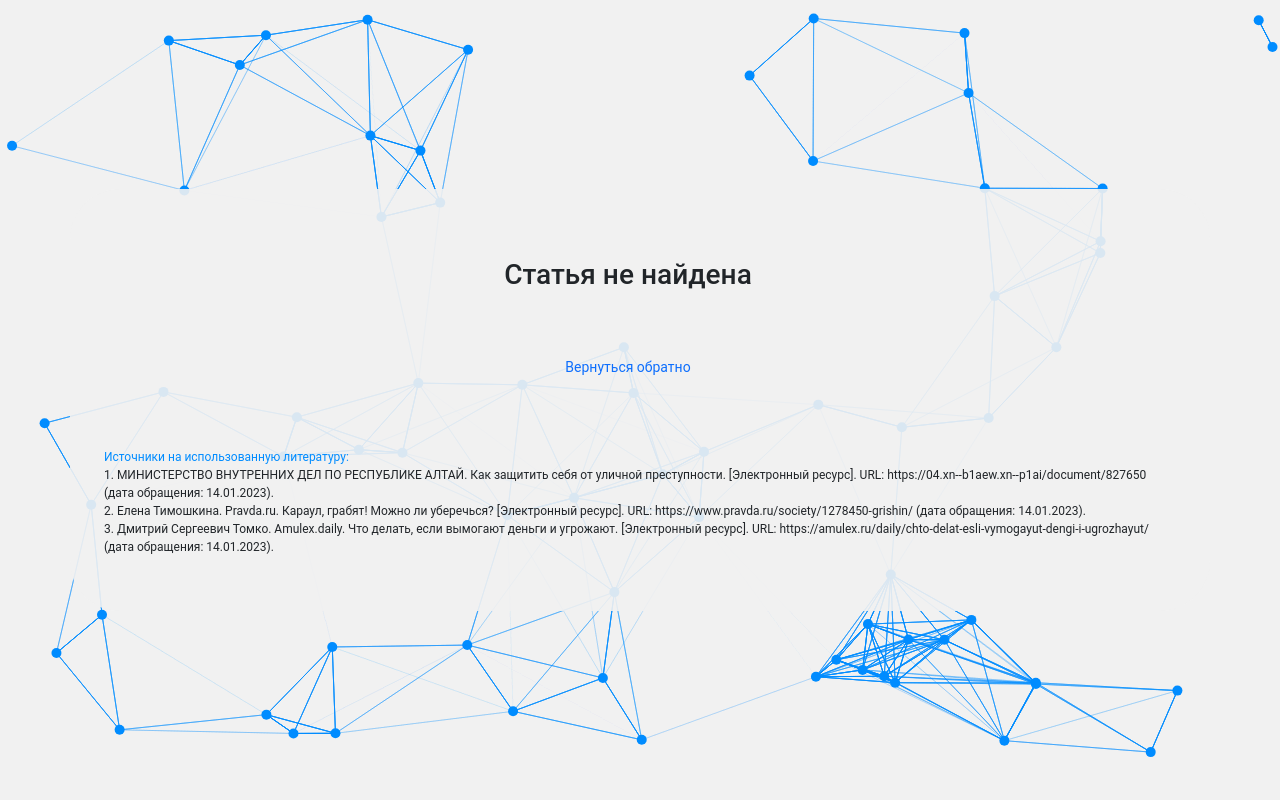
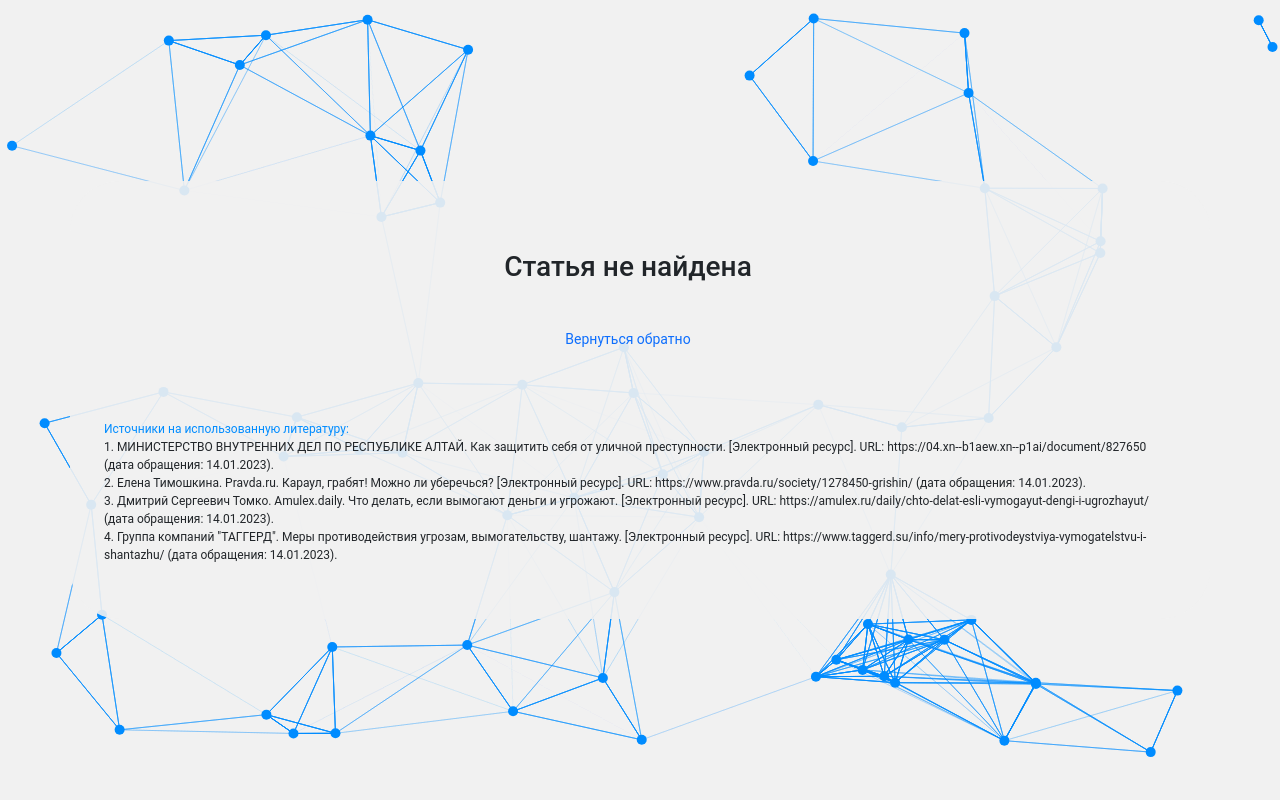
Before and after one commit to scharkoff/our-safety, a PHP site: page /assets/php/pages/article_recommends.php in a window 1280 px wide. Run offline with PHP 8.4, Linux system fonts and the light colour scheme; data that the repository does not hold is empty; some web fonts are replaced.

Commit message:
Articles text review
-- Review articles text in articles.php

```diff
--- a/assets/php/components/literature.php
+++ b/assets/php/components/literature.php
@@ -6,15 +6,23 @@
                 <ul class="literature__list">
                     <li class="literature__list-item">1. МИНИСТЕРСТВО ВНУТРЕННИХ ДЕЛ
                         ПО РЕСПУБЛИКЕ АЛТАЙ. Как защитить себя от уличной преступности. [Электронный ресурс]. URL:
-                        https://04.xn--b1aew.xn--p1ai/document/827650 (дата обращения: 14.01.2023). </li>
+                        https://04.xn--b1aew.xn--p1ai/document/827650 (дата обращения: 14.01.2023).
+                    </li>
                     <li class="literature__list-item">2. Елена Тимошкина. Pravda.ru. Караул, грабят! Можно ли
                         уберечься? [Электронный ресурс]. URL:
-                        https://www.pravda.ru/society/1278450-grishin/ (дата обращения: 14.01.2023).</li>
+                        https://www.pravda.ru/society/1278450-grishin/ (дата обращения: 14.01.2023).
+                    </li>
                     <li class="literature__list-item">3. Дмитрий Сергеевич Томко. Amulex.daily. Что делать, если
                         вымогают
                         деньги и угрожают. [Электронный ресурс]. URL:
                         https://amulex.ru/daily/chto-delat-esli-vymogayut-dengi-i-ugrozhayut/ (дата обращения:
-                        14.01.2023).</li>
+                        14.01.2023).
+                    </li>
+                    <li class="literature__list-item">4. Группа компаний "ТАГГЕРД". Меры противодействия угрозам,
+                        вымогательству, шантажу. [Электронный ресурс]. URL:
+                        https://www.taggerd.su/info/mery-protivodeystviya-vymogatelstvu-i-shantazhu/ (дата обращения:
+                        14.01.2023).
+                    </li>
                 </ul>
             </div>
         </div>
--- a/assets/php/utils/articles.php
+++ b/assets/php/utils/articles.php
@@ -78,24 +78,22 @@ $articles["ст.161 УК РФ (Грабёж)"] = "
 
 // -- ст.162 УК РФ (Разбой)
 $articles["ст.162 УК РФ (Разбой)"] = "
-Не проявляйте агрессию к своему обидчику, не относитесь к нему с неприязнью или снисходительно.<br>
-Избегайте спора, не обостряйте и так не очень благоприятную для Вас ситуацию.<br>
-Отвечайте ровно, четко и твердо. Постарайтесь вести себя уверенно.<br>
-В любой момент будьте готовы к защите, но не проявляйте физическую активность первыми.<br>
-Уходя от противника, не поворачивайтесь к нему спиной.<br>
-";
-
-// -- ст.162 УК РФ (Разбой)
-$articles["ст.162 УК РФ (Разбой)"] = "
 - Не проявляйте агрессию к своему обидчику, не относитесь к нему с неприязнью или снисходительно.<br>
 - Избегайте спора, не обостряйте и так не очень благоприятную для Вас ситуацию.<br>
 - Отвечайте ровно, четко и твердо. Постарайтесь вести себя уверенно.<br>
 - В любой момент будьте готовы к защите, но не проявляйте физическую активность первыми.<br>
 - Уходя от противника, не поворачивайтесь к нему спиной.<br>
+- После индцидента позвоните в полицию и опишите ситуацию.<br>
 ";
+
 
 // -- ст.163 УК РФ (Вымогательство)
 $articles["ст.163 УК РФ (Вымогательство)"] = "
+- Прежде всего выясните с чем связаны угрозы, кто угрожает, чем конкретно угрожает, чего хочет добиться, кто является источником агрессии – организованная криминальная среда, или один человек, преследующий прагматические цели. <br>
+- Не паникуйте. Не стоит сразу применять ответную силу, пытаться грубо отвечать, а тем более оскорблять или к чему-то призывать противника.<br>
+- Сделайте паузу, возьмите себя в руки. вдумайтесь в смысл выдвинутых вам претензий и требований. Демонстрируйте спокойствие и рассудительность, старайтесь чтобы ваши контраргументы охладили накал ситуации.<br>
+- Никогда не торопитесь с ответом. Избегайте категоричных «да» и «нет». Тяните время, не вступайте с вымогателем в срочное, подробное обсуждение предмета угроз, гарантий, суммы отступных. Чем короче у вас будет первый разговор со злоумышленником, тем больше он выскажется на второй встрече, на которую вы придете уже подготовившись и морально, и юридически, и технически. Сошлитесь на плохое самочувствие или на срочную занятость, сделайте все, чтобы перенести встречу.<br>
+- Прежде чем принимать какое-либо решение, проанализируйте ситуацию с точки зрения закона и здравого смысла. Оцените риски. Определите адекватную событиям тактику своего поведения, и действуйте в соответствии с ней - последовательно, осторожно, вдумчиво. Если вы не уверены в своих силах и не знаете, как противостоять противоправным действиям - обратитесь за консультацией к опытному юристу или в правоохранительные органы.<br>
 Вымогательство сотрудниками полиции или другими лицами можно подтвердить следующими фактами:<br>
 - Запись видео.<br>
 - Фиксация разговора на диктофон.<br>
@@ -105,8 +103,8 @@ $articles["ст.163 УК РФ (Вымогательство)"] = "
 
 // -- ст.213 УК РФ (Хулиганство)
 $articles["ст.213 УК РФ (Хулиганство)"] = "
-- Избегайте встречи с подозрительными лицами.<br>
-- Убегайте при первой возможности.<br>
+- Избегайте встречи с подозрительными лицами, не ходите в темное время суток по темным переулкам. Ходите в оживленных местах города.<br>
+- Убегайте при первой возможности. Не нужно вступасть в конлифкт, это может быть опасным для вашего здоровья.<br>
 - Отдайте деньги и телефон, не рисуйте своей жизнью и здоровьем.<br>
 - Сразу же обращайтесь в полицию после инцидента, попросите у прохожих мобильный телефон чтобы вызвать сотрудников.<br>
 ";
--- a/assets/scss/components/pages/article_recommends/_index.scss
+++ b/assets/scss/components/pages/article_recommends/_index.scss
@@ -1,12 +1,11 @@
 .recommends {
     &__text {
         line-height: 1.5;
-        font-size: 16px;
         margin-bottom: 25px;
     }
 
     &__title {
-        margin-bottom: 40px;
+        margin-bottom: 20px;
     }
 }
 
--- a/assets/scss/style.css
+++ b/assets/scss/style.css
@@ -770,11 +770,10 @@ template {
 
 .recommends__text {
   line-height: 1.5;
-  font-size: 16px;
   margin-bottom: 25px;
 }
 .recommends__title {
-  margin-bottom: 40px;
+  margin-bottom: 20px;
 }
 
 .wrapper {
```
Also changed, not shown: 1 other file.
